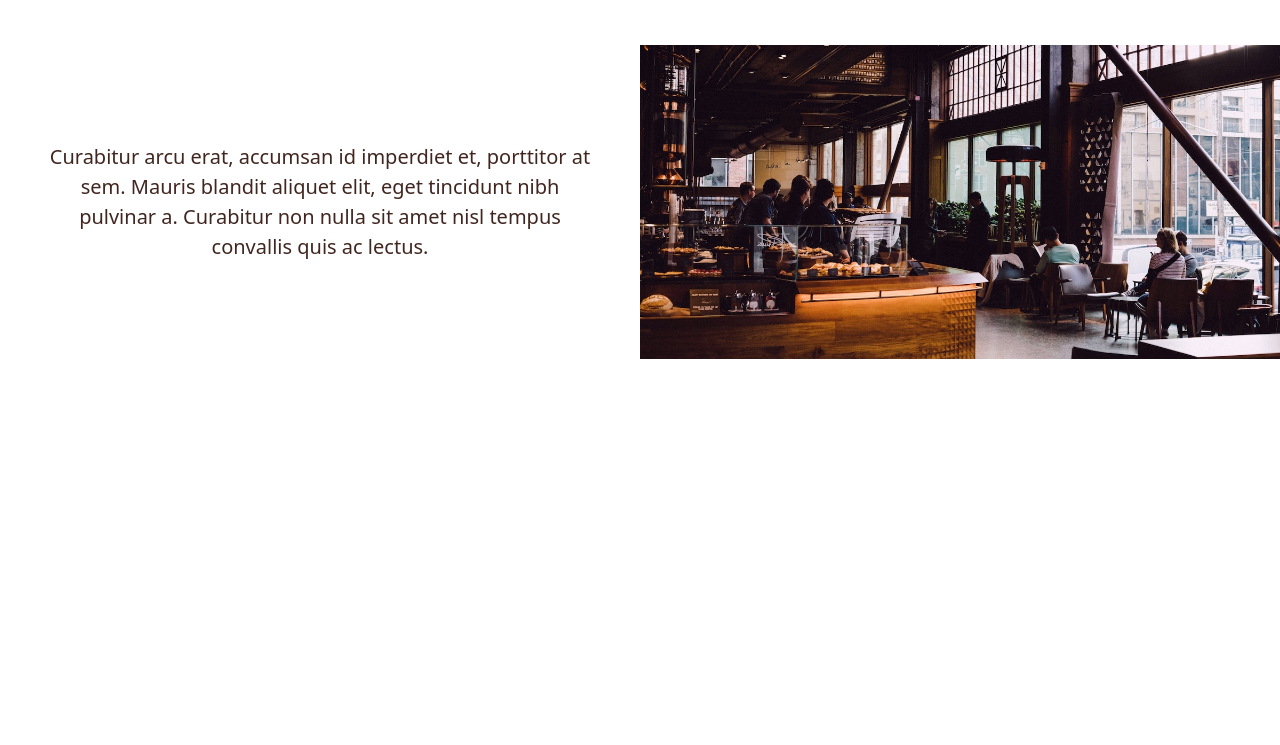
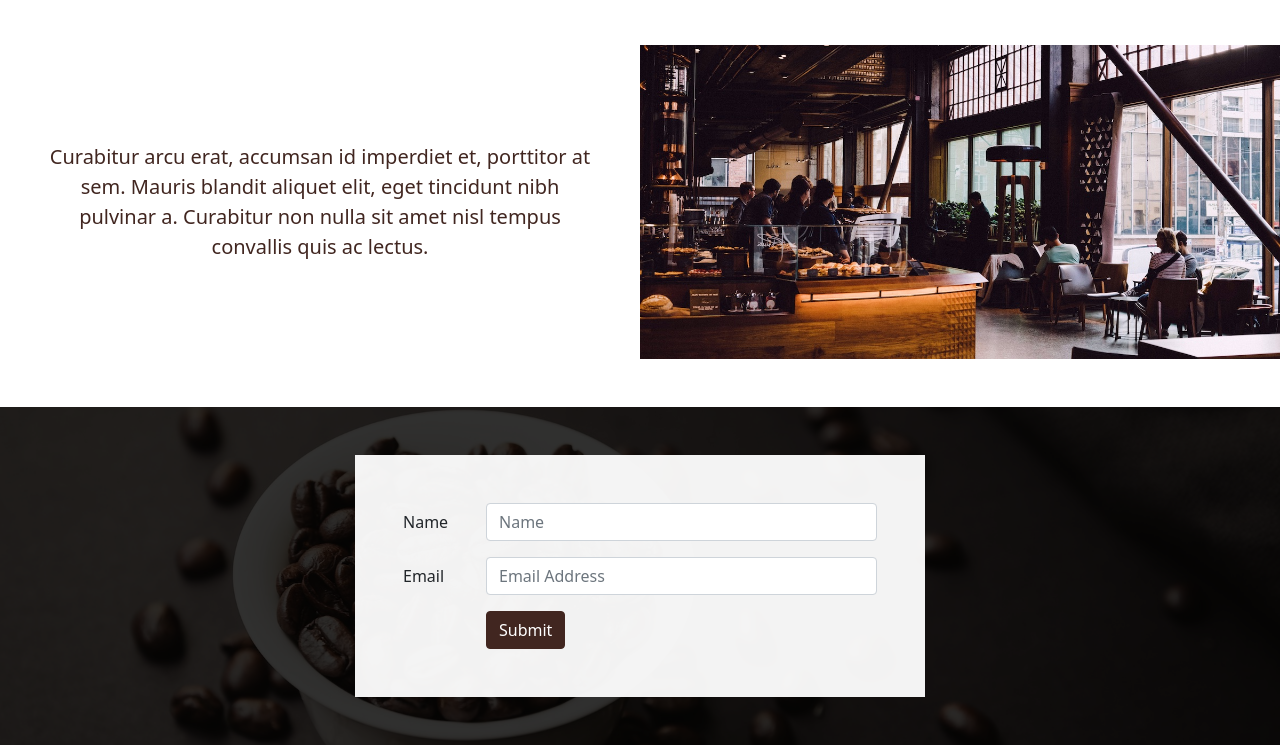
Before and after one commit to Luongatoolz/carsales-mock, a website built with webpack: page src/index.html in a window 1280 px wide. Shown: the part 1107-1852 px from the top of the page. Before the commit the page ends 1466 px from the top, so only its background shows below. Built offline with nearby package versions, Linux system fonts and the light colour scheme.

Commit message:
layout-form-images

```diff
--- a/src/index.html
+++ b/src/index.html
@@ -38,7 +38,7 @@
         </div>
       </div>
     </section>
-    <section class="content content--reverse">
+    <section class="content content--reverse mb-sm-2 mb-md-4 mb-lg-5">
       <div class="container-fluid">
         <div class="row row-cols-1 row-cols-sm-2 content__row">
           <div class="col p-4 p-sm-3 p-md-4 p-lg-5 text-center d-flex align-items-center">
@@ -56,5 +56,32 @@
         </div>
       </div>
     </section>
+    <section class="subscribe pt-2 pb-2 p-sm-5">
+      <div class="subscribe__image"></div>
+      <div class="subscribe__scrim"></div>
+      <div class="container subscribe__text">
+        <div class="row">
+          <form class="col-md-8 col-lg-6 p-4 p-lg-5 mx-auto">
+            <div class="row mb-3">
+              <label for="inputName" class="col-2 col-form-label">Name</label>
+              <div class="col-10">
+                <input type="text" placeholder="Name" class="form-control" id="inputName">
+              </div>
+            </div>
+            <div class="row mb-3">
+              <label for="inputEmail" class="col-2 col-form-label">Email</label>
+              <div class="col-10">
+                <input type="email" placeholder="Email Address" class="form-control" id="inputEmail">
+              </div>
+            </div>
+            <div class="row">
+              <div class="col-10 offset-2">
+                <button type="submit" class="btn btn-primary">Submit</button>
+              </div>
+            </div>
+          </form>
+        </div>
+      </div>
+    </section>
   </body>
 </html>
--- a/src/scss/custom.scss
+++ b/src/scss/custom.scss
@@ -1,3 +1,5 @@
+$theme-color: #412620;
+$theme-bg-color:#3E2F26;
 .hero {
     position: relative;
     display: flex;
@@ -34,6 +36,7 @@
 }
 
 .leading {
+    color:$theme-color;
     background-color: #F2E9E8;
 }
 
@@ -63,8 +66,51 @@
 }
 
 .lead {
+    color:$theme-color;
     @include media-breakpoint-down(lg) {
         font-size: rfs-fluid-value(1rem);
       }
 
 }
+
+.subscribe {
+    position:relative;
+    background-color:$theme-bg-color;
+    display: flex;
+    button {
+        background-color:$theme-color;
+        border-color:$theme-color;
+        &:hover {
+            background-color:darken($theme-color,5%);
+            border-color:darken($theme-color,5%);
+        }
+    }
+
+    form {
+        background:rgba(255,255,255,0.95);
+    }
+
+    &__image {
+        background-image: url('../img/mae-mu-b75BTzDab9U-unsplash-1920x1280.jpg');
+        background-position: center center;
+        background-repeat: no-repeat;
+        background-size: cover;
+        position: absolute;
+        top: 0;
+        right: 0;
+        bottom: 0;
+        left: 0;
+    }
+    &__scrim {
+        position: absolute;
+        top: 0;
+        right: 0;
+        bottom: 0;
+        left: 0;
+        background-color: rgba(0,0,0,0.8);
+    }
+
+    &__text {
+        z-index:1;
+    }
+}
--- a/src/scss/index.scss
+++ b/src/scss/index.scss
@@ -1,3 +1,2 @@
-@import "theme";
 @import "~bootstrap/scss/bootstrap";
 @import "custom";
--- a/src/scss/theme.scss
+++ b/src/scss/theme.scss
@@ -1,5 +1,13 @@
-$theme-colors: (
+//custom variables
+$body-color:#412620;
+
+//import vendor variables
+//@import "~bootstrap/scss/bootstrap";
+@import "~/node_modules/bootstrap/scss/bootstrap";
+
+
+//customise the rest
+$custom-colors: (
     "dark": #412620
-    );
-
-$body-color:#412620;
+);
+$theme-colors: map-merge($theme-colors, $custom-colors);
```
Also changed, not shown: dist/images/mae-mu-b75BTzDab9U-unsplash-1920x1280.jpg (added), dist/index.css, dist/index.html, src/img/mae-mu-b75BTzDab9U-unsplash-1920x1280.jpg (added).
